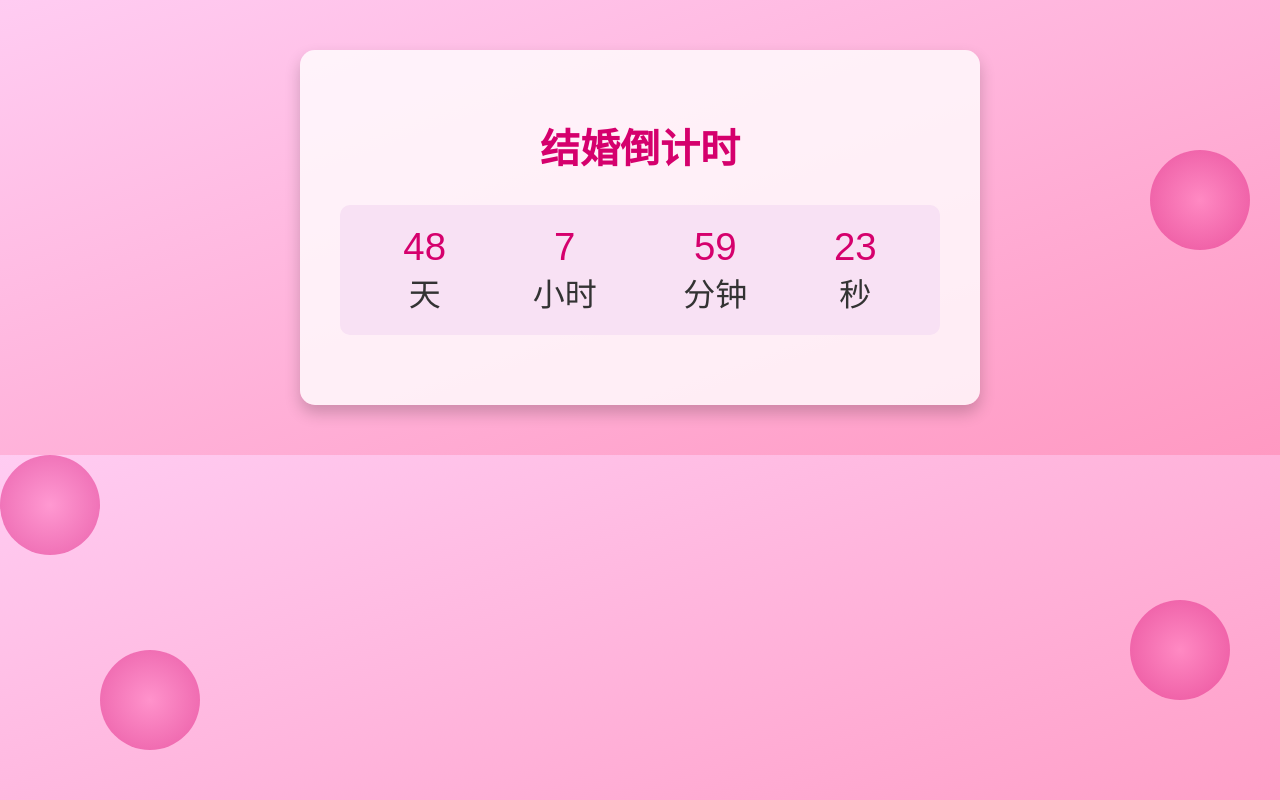
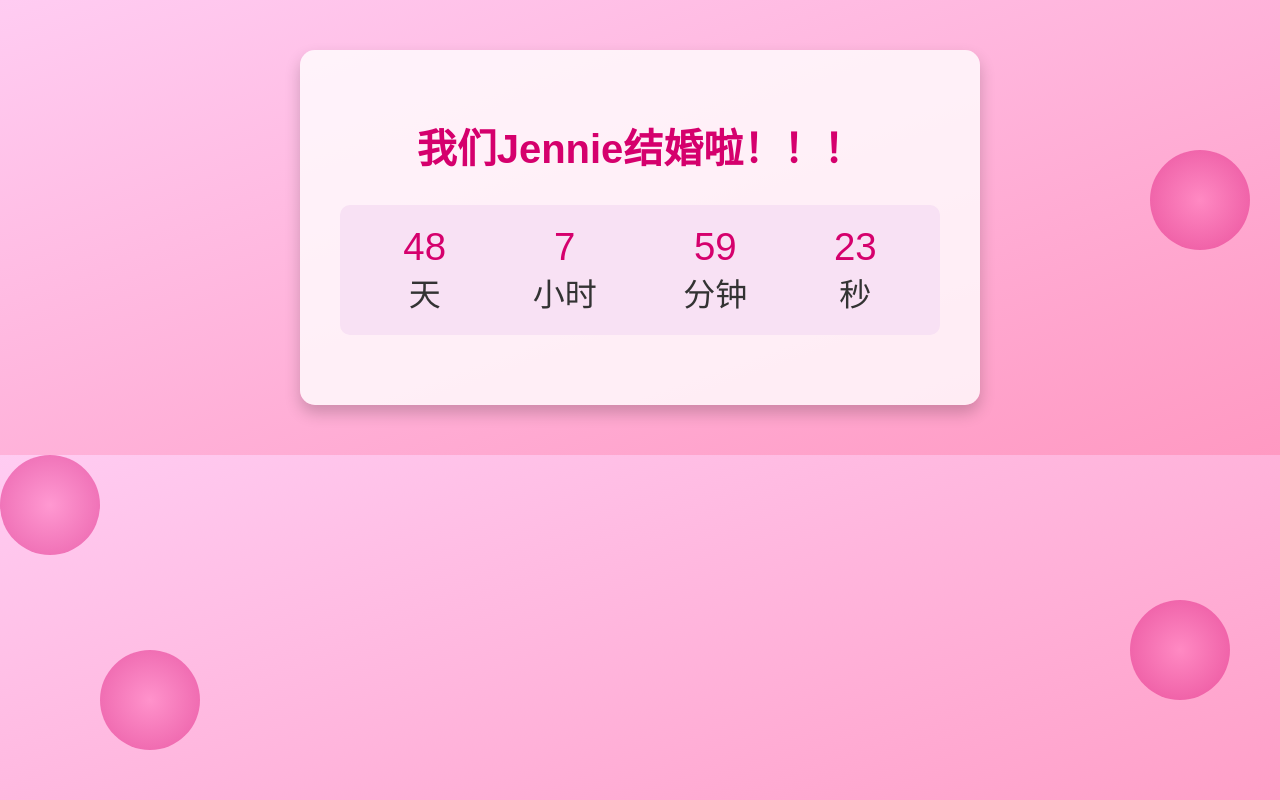
Before and after one commit to meloooooo07/HappyJennieWeddingDay, a plain HTML site: page index.html in a window 1280 px wide. Drawn offline with Linux system fonts and the light colour scheme.

Commit message:
Update index.html

```diff
--- a/index.html
+++ b/index.html
@@ -3,7 +3,7 @@
 <head>
     <meta charset="UTF-8">
     <meta name="viewport" content="width=device-width, initial-scale=1.0">
-    <title>我们Jennie结婚啦！！！</title>
+    <title>Happy Jennie's Wedding Day</title>
     <style>
         body {
             margin: 0;
@@ -72,7 +72,7 @@
 </head>
 <body>
     <div class="container">
-        <h1>结婚倒计时</h1>
+        <h1>我们Jennie结婚啦！！！</h1>
         <div class="countdown" id="countdown">
             <div class="time-unit">
                 <span id="days">0</span>
```
